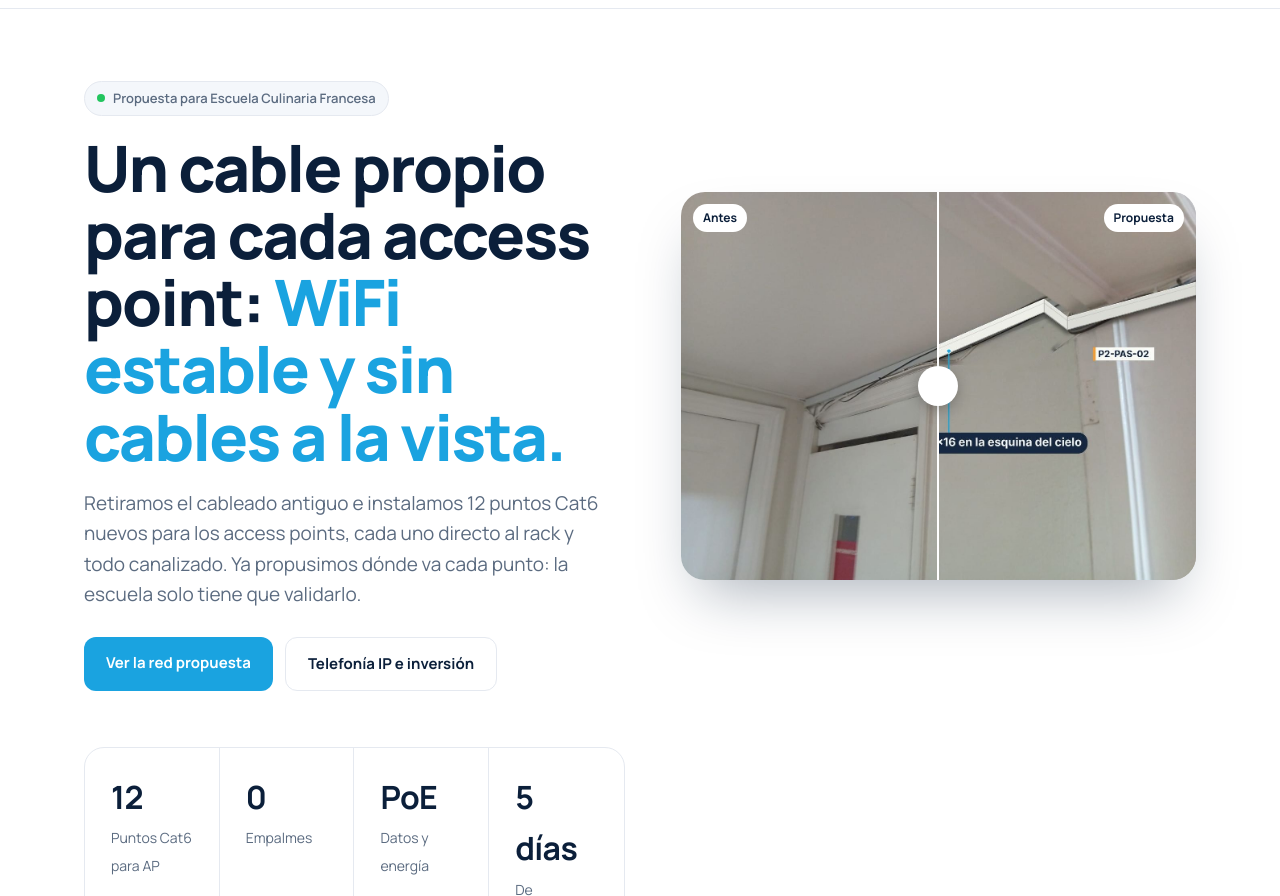
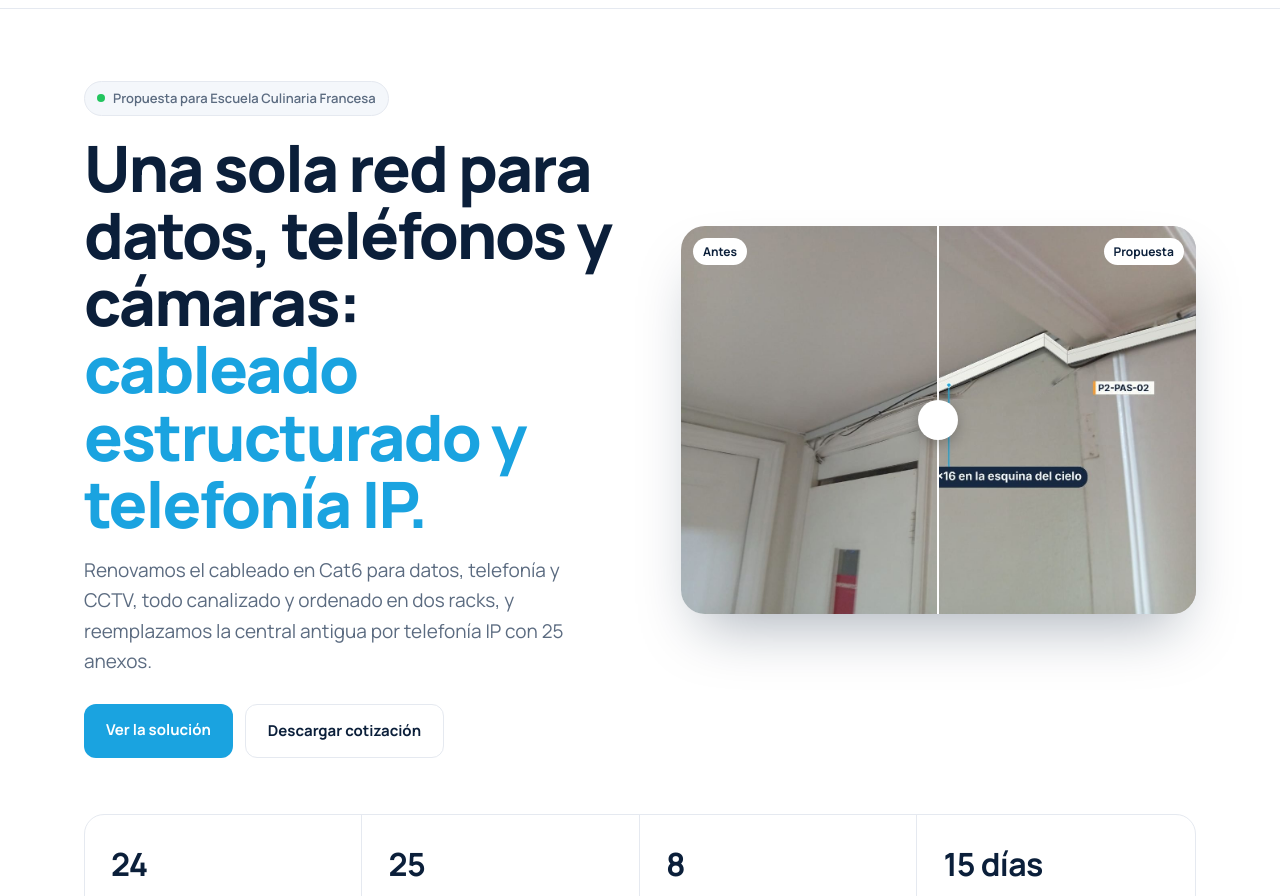
Before and after one commit to jlolandes/nws-portal, a plain HTML site: page escuela-culinaria-francesa/index.html in a window 1280 px wide. Shown: the part 56-952 px from the top of the page. Drawn offline with Linux system fonts and the light colour scheme.

Commit message:
École: página y cotización 05 centradas en cableado estructurado y telefonía IP; retira propuesta anterior
Co-Authored-By: Claude Fable 5.2 <noreply@anthropic.com>
Claude-Session: https://claude.ai/code/session_0111TEJDWpHZBpsofhqah2fu

```diff
--- a/escuela-culinaria-francesa/index.html
+++ b/escuela-culinaria-francesa/index.html
@@ -1,7 +1,7 @@
 <!doctype html><html lang="es"><head><meta charset="utf-8">
 <meta name="viewport" content="width=device-width,initial-scale=1,viewport-fit=cover">
 <meta name="robots" content="noindex,nofollow"><meta name="theme-color" content="#ffffff">
-<title>Escuela Culinaria Francesa · Normalización de cableado · NWS</title>
+<title>Escuela Culinaria Francesa · Cableado estructurado y telefonía IP · NWS</title>
 <link rel="preconnect" href="https://fonts.googleapis.com"><link rel="preconnect" href="https://fonts.gstatic.com" crossorigin>
 <link rel="stylesheet" href="https://fonts.googleapis.com/css2?family=Manrope:wght@400;600;700;800&display=swap">
 <style>.ba{position:relative;overflow:hidden;touch-action:pan-y}
@@ -75,12 +75,12 @@ footer{border-top:1px solid var(--line);padding:40px 0;color:var(--mut);font-siz
 </style></head><body><header class="nav" data-sticky><div class="w"><img src="logo.png" alt="NWS"><a class="c" href="#inversion-ip">Ver inversión</a></div></header>
 <div class="hero"><div class="w">
 <div><span class="pill"><i></i>Propuesta para Escuela Culinaria Francesa</span>
-<h1>Un cable propio para cada access point: <span>WiFi estable y sin cables a la vista.</span></h1>
-<p>Retiramos el cableado antiguo e instalamos 12 puntos Cat6 nuevos para los access points, cada uno directo al rack y todo canalizado. Ya propusimos dónde va cada punto: la escuela solo tiene que validarlo.</p>
-<div class="btns"><a class="b1" href="#red">Ver la red propuesta</a><a class="b2" href="#telefonia">Telefonía IP e inversión</a></div></div>
+<h1>Una sola red para datos, teléfonos y cámaras: <span>cableado estructurado y telefonía IP.</span></h1>
+<p>Renovamos el cableado en Cat6 para datos, telefonía y CCTV, todo canalizado y ordenado en dos racks, y reemplazamos la central antigua por telefonía IP con 25 anexos.</p>
+<div class="btns"><a class="b1" href="#telefonia">Ver la solución</a><a class="b2" href="NWS-COT-ECOLE-2026-05.pdf" target="_blank">Descargar cotización</a></div></div>
 <div class="hi"><div class="ba" style="--p:50%;aspect-ratio:1280/963"><img src="fotos/img/F16_antes.jpg" alt="Pasillo, estado actual"><div class="after"><img src="fotos/img/F16_propuesta.jpg" alt="Pasillo con la propuesta"></div><span class="tg t1">Antes</span><span class="tg t2">Propuesta</span><span class="knob"></span><input type="range" min="0" max="100" value="50" aria-label="Comparar"></div></div>
-</div><div class="w"><div class="kp">
-<div><b>12</b><span>Puntos Cat6 para AP</span></div><div><b>0</b><span>Empalmes</span></div><div><b>PoE</b><span>Datos y energía</span></div><div><b>5 días</b><span>De ejecución</span></div></div></div></div>
+</div><div class="w"><div class="kp" style="grid-column:1/-1">
+<div><b>24</b><span>Puntos de datos Cat6</span></div><div><b>25</b><span>Anexos de telefonía IP</span></div><div><b>8</b><span>Puntos para cámaras</span></div><div><b>15 días</b><span>Hábiles de ejecución</span></div></div></div></div>
 <section class="soft"><div class="w"><div class="ey rv">Diagnóstico</div><h2 class="rv">Lo que encontramos en el recorrido</h2><p class="sub rv">48 fotografías en seis sectores de la escuela.</p>
 <div class="g3"><div class="card rv"><img src="fotos/img/F26_antes.jpg" alt="El nodo en el piso" loading="lazy"><div><span class="badge">Hallazgo</span><b>El nodo en el piso</b><span>Cajas de paso apoyadas en el suelo bajo la escalera, una abierta.</span></div></div><div class="card rv"><img src="fotos/img/F01_antes.jpg" alt="Cables a la vista" loading="lazy"><div><span class="badge">Hallazgo</span><b>Cables a la vista</b><span>Mazos sueltos en fachada, cornisas y escalera.</span></div></div><div class="card rv"><img src="fotos/img/F41_antes.jpg" alt="Datos junto a la energía" loading="lazy"><div><span class="badge">Hallazgo</span><b>Datos junto a la energía</b><span>Cables de red mezclados con ductos de 220 V en el patio.</span></div></div></div></div></section>
 <section id="antes"><div class="w"><div class="ey rv">Antes y después</div><h2 class="rv">Así queda cada sector</h2><p class="sub rv">Desliza sobre cada foto para comparar el estado actual con la propuesta.</p>
@@ -132,20 +132,16 @@ footer{border-top:1px solid var(--line);padding:40px 0;color:var(--mut);font-siz
 <span class="tg t1">Antes</span><span class="tg t2">Propuesta</span><span class="knob"></span>
 <input type="range" min="0" max="100" value="50" aria-label="Comparar Patio y alero"></div>
 <figcaption class="pc"><b>Patio y alero</b><span>Conduit 25 mm solo para datos, separado de 220 V, con caja IP65.</span></figcaption></figure></div></div></section>
-<section id="red"><div class="w"><div class="ey rv">La red nueva</div><h2 class="rv">Ya diseñamos dónde va cada punto</h2>
-<p class="sub rv">12 puntos Cat6 para access points, cada uno con su propio cable hasta el rack de la sala de servidores. Ubicaciones referenciales a validar en terreno.</p>
-<a class="rv plan" href="plano-3d.png" target="_blank"><img src="plano-3d.png" alt="Vista isométrica 3D de la red en los dos pisos" loading="lazy"></a>
-<a class="rv plan" href="plano.png" target="_blank"><img src="plano.png" alt="Plano arquitectónico de la red, 1° y 2° piso" loading="lazy"></a>
-<a class="rv plan" href="topologia.png" target="_blank"><img src="topologia.png" alt="Rack con los 12 cables Cat6 etiquetados hacia cada access point" loading="lazy"></a>
-<a class="rv plan" href="estrella.png" target="_blank"><img src="estrella.png" alt="Red en estrella: cada access point con su cable al rack" loading="lazy"></a>
-<div class="mj rv"><table><tr><th>Aspecto</th><th>Hoy</th><th>Con la red nueva</th></tr><tr><td><b>Velocidad</b></td><td>Cables antiguos con empalmes</td><td>Cat6 nuevo y continuo hasta cada AP</td></tr><tr><td><b>Cuellos de botella</b></td><td>Access points en cables compartidos</td><td>Cada AP con su propio cable y puerto</td></tr><tr><td><b>Energía</b></td><td>Fuentes y enchufes junto a cada equipo</td><td>PoE: datos y energía por el mismo cable</td></tr><tr><td><b>WiFi</b></td><td>Cobertura irregular</td><td>12 puntos en los dos pisos y el patio</td></tr><tr><td><b>Fallas</b></td><td>Cajas abiertas y empalmes</td><td>Un cable continuo por punto, probado</td></tr><tr><td><b>Mantención</b></td><td>Nada identificado</td><td>Etiquetas, plano y planilla de puntos</td></tr></table></div>
-<details class="rv pts"><summary>Ver los 12 puntos con su ubicación</summary><table><tr><th>Código</th><th>Ubicación</th><th>Uso</th></tr><tr><td>AP-01</td><td>Recepción</td><td>Access point interior</td></tr><tr><td>AP-02</td><td>Administración</td><td>Access point interior</td></tr><tr><td>AP-03</td><td>Oficina del chef</td><td>Access point interior</td></tr><tr><td>AP-04</td><td>Cocina taller</td><td>Access point interior</td></tr><tr><td>AP-05</td><td>Hall y escalera</td><td>Access point interior</td></tr><tr><td>AP-06</td><td>Pasillo 1° piso</td><td>Access point interior</td></tr><tr><td>AP-07</td><td>Patio exterior</td><td>Access point exterior</td></tr><tr><td>AP-08</td><td>Oficinas 2° piso</td><td>Access point interior</td></tr><tr><td>AP-09</td><td>Sala 1</td><td>Access point interior</td></tr><tr><td>AP-10</td><td>Sala 2</td><td>Access point interior</td></tr><tr><td>AP-11</td><td>Sala 3</td><td>Access point interior</td></tr><tr><td>AP-12</td><td>Pasillo 2° piso</td><td>Access point interior</td></tr></table></details>
+<section id="red"><div class="w"><div class="ey rv">Cableado estructurado</div><h2 class="rv">Cat6 nuevo para datos, telefonía y cámaras</h2>
+<p class="sub rv">Cada punto con su propio cable hasta el rack, identificado en ambos extremos. Las ubicaciones se validan con la escuela en terreno.</p>
+<div class="g4"><div class="sol rv"><b>24</b><em>Puntos de datos</em><p>Computador y teléfono comparten el mismo punto.</p></div><div class="sol rv"><b>8</b><em>Puntos CCTV</em><p>Cat6 canalizado para las cámaras.</p></div><div class="sol rv"><b>2</b><em>Racks murales</em><p>Uno por piso, con patch panels y PDU.</p></div><div class="sol rv"><b>1</b><em>Enlace entre pisos</em><p>Troncal Cat6 entre los dos racks.</p></div></div>
+<div class="mj rv"><table><tr><th>Aspecto</th><th>Hoy</th><th>Con la red nueva</th></tr><tr><td><b>Velocidad</b></td><td>Cables antiguos con empalmes</td><td>Cat6 nuevo y continuo hasta cada punto</td></tr><tr><td><b>Orden</b></td><td>Cables sueltos y sin identificar</td><td>Dos racks con patch panels y etiquetas</td></tr><tr><td><b>Telefonía</b></td><td>Cableado telefónico aparte</td><td>El teléfono usa el mismo punto que el computador</td></tr><tr><td><b>Cámaras</b></td><td>Puntos por habilitar</td><td>8 puntos Cat6 canalizados</td></tr><tr><td><b>Fallas</b></td><td>Cajas abiertas y empalmes</td><td>Un cable continuo por punto, probado</td></tr><tr><td><b>Mantención</b></td><td>Nada documentado</td><td>Plano as-built y planilla de puntos</td></tr></table></div>
 </div></section>
 <section class="soft"><div class="w"><div class="ey rv">La solución</div><h2 class="rv">Canalización para que nada quede a la vista</h2><p class="sub rv">Bandeja PVC blanca en interior y conduit resistente a UV en exterior, con los datos siempre separados de la energía.</p>
 <div class="g4"><div class="sol rv"><div class="ic"><i style="display:block;width:64px;height:32px;border:2px solid #1aa3e0;border-radius:3px"></i></div><b>100x50</b><em>14 m</em><p>Troncal desde el nodo</p></div><div class="sol rv"><div class="ic"><i style="display:block;width:40px;height:16px;border:2px solid #1aa3e0;border-radius:3px"></i></div><b>40x16</b><em>42 m</em><p>Pasillos, cornisas y escalera</p></div><div class="sol rv"><div class="ic"><i style="display:block;width:22px;height:11px;border:2px solid #1aa3e0;border-radius:3px"></i></div><b>20x10</b><em>40 m</em><p>Bajadas a cada punto</p></div><div class="sol rv"><div class="ic"><i style="display:block;width:26px;height:26px;border:2px solid #1aa3e0;border-radius:50%"></i></div><b>Conduit</b><em>20 m</em><p>Exterior con cajas IP65</p></div></div>
-<div class="tl"><div class="rv"><small>Días 1-2</small><b>Canalización</b><p>Bandejas, conduit exterior y retiro del cableado antiguo.</p></div><div class="rv"><small>Días 3-4</small><b>Cableado Cat6</b><p>Tendido de los 12 cables desde el rack hasta cada access point.</p></div><div class="rv"><small>Día 5</small><b>Entrega</b><p>Terminaciones, etiquetas, pruebas y plano as-built.</p></div></div></div></section>
-<section id="telefonia" class="soft"><div class="w"><div class="ey rv">Nuevo · Telefonía IP y red completa</div><h2 class="rv">Una sola red para datos, teléfonos y cámaras</h2>
-<p class="sub rv">La escuela pidió una solución de telefonía. En vez de reinstalar la central actual y tender una red telefónica aparte, proponemos telefonía IP sobre la misma red Cat6: 25 anexos, 24 puntos de datos y 8 puntos para cámaras.</p>
+<div class="tl"><div class="rv"><small>Días 1-4</small><b>Canalización</b><p>Bandejas, conduit exterior y retiro del cableado antiguo.</p></div><div class="rv"><small>Días 5-9</small><b>Cableado y racks</b><p>Tendido Cat6 de datos y CCTV, racks, patch panels y enlace entre pisos.</p></div><div class="rv"><small>Días 10-13</small><b>Telefonía IP</b><p>Central, switches PoE, UPS y los 25 teléfonos configurados.</p></div><div class="rv"><small>Días 14-15</small><b>Entrega</b><p>Pruebas, capacitación, retiro de la central antigua y plano as-built.</p></div></div></div></div></section>
+<section id="telefonia" class="soft"><div class="w"><div class="ey rv">Telefonía IP</div><h2 class="rv">Central nueva sobre la misma red</h2>
+<p class="sub rv">La escuela pidió una solución de telefonía. En vez de reinstalar la central actual y tender una red telefónica aparte, proponemos telefonía IP sobre la misma red Cat6: 25 anexos que comparten el punto de red del computador.</p>
 <div class="g4"><div class="sol rv"><b>25</b><em>Anexos IP</em><p>Teléfonos de escritorio que comparten el punto de red del computador.</p></div><div class="sol rv"><b>1</b><em>Sola red</em><p>Datos y voz por el mismo cable Cat6, sin cableado multipar.</p></div><div class="sol rv"><b>0</b><em>Licencias anuales</em><p>Central propia, con capacidad hasta 500 anexos.</p></div><div class="sol rv"><b>Mismo</b><em>Número</em><p>La línea actual se conecta a la central nueva.</p></div></div>
 <div class="g2"><figure class="pi rv"><img src="fotos/img/central-nec-actual.jpg" alt="Central telefónica actual de la escuela" loading="lazy" style="width:100%;aspect-ratio:4/5;object-fit:cover"><figcaption class="pc"><b>La central actual</b><span>Equipo análogo/digital de generación anterior, con el cableado telefónico suelto y sin identificar.</span></figcaption></figure>
 <div class="ok rv"><h3>Por qué conviene invertir en tecnología nueva</h3><ul><li><b>Se paga una sola vez.</b> Reinstalar la central antigua obliga a pagar hoy una red telefónica paralela y, más adelante, el reemplazo de la central.</li><li><b>Menos cableado.</b> El teléfono usa el mismo punto que el computador.</li><li><b>Cambios sin obras.</b> Un anexo se mueve enchufando el teléfono en otro punto de red.</li><li><b>Mejor atención.</b> Operadora automática, horarios, grabación y buzón de voz.</li><li><b>Anexo en el celular.</b> Recepción y dirección pueden contestar fuera de su escritorio.</li><li><b>Respaldo.</b> Central y switches con UPS ante cortes de energía.</li></ul></div></div>
@@ -154,7 +150,7 @@ footer{border-top:1px solid var(--line);padding:40px 0;color:var(--mut);font-siz
 <div class="ok rv"><h3>Qué incluye</h3><ul><li>Central telefónica IP Grandstream y 25 teléfonos de escritorio</li><li>2 switches PoE y 2 UPS, uno por rack</li><li>24 puntos de datos Cat6, enlace entre pisos y 2 racks murales</li><li>8 puntos Cat6 canalizados para cámaras</li><li>Configuración completa, puesta en marcha y capacitación</li><li>Retiro de la central y del cableado telefónico antiguos</li></ul><p>15 días hábiles · pago a 30 días · validez hasta el 16-12-2026. No incluye el servicio mensual de líneas ni cámaras.</p></div></div>
 </div></section>
 <section id="inversion"><div class="w"><div class="ey rv">Documentos</div><h2 class="rv">Video y documentos de la propuesta</h2>
-<div class="docs"><video class="rv" src="NWS_Video_ECOLE_Telefonia.mp4" controls preload="metadata" playsinline poster="video-poster.jpg"></video><div class="dl rv"><a href="NWS-COT-ECOLE-2026-05.pdf" target="_blank"><div><b>Cotización NWS-COT-ECOLE-2026-05</b><small>PDF · red de datos, telefonía IP y CCTV</small></div><i>→</i></a><a href="Propuesta-Red-Nueva-ECOLE.pdf" target="_blank"><div><b>Propuesta técnica</b><small>PDF · plano 3D, plano, rack y mejoras</small></div><i>→</i></a><a href="Informe-Levantamiento-ECOLE.pdf" target="_blank"><div><b>Informe de levantamiento</b><small>PDF · diagnóstico con fotos</small></div><i>→</i></a></div></div></div></section>
+<div class="docs"><video class="rv" src="NWS_Video_ECOLE_Telefonia.mp4" controls preload="metadata" playsinline poster="video-poster.jpg"></video><div class="dl rv"><a href="NWS-COT-ECOLE-2026-05.pdf" target="_blank"><div><b>Cotización NWS-COT-ECOLE-2026-05</b><small>PDF · red de datos, telefonía IP y CCTV</small></div><i>→</i></a><a href="Informe-Levantamiento-ECOLE.pdf" target="_blank"><div><b>Informe de levantamiento</b><small>PDF · diagnóstico con fotos</small></div><i>→</i></a></div></div></div></section>
 <footer><div class="w"><img src="logo.png" alt="NWS"><span>Jerry Lolandes · Jefe de Proyecto · NetWatch Solutions SpA · <a href="https://www.nws.cl">www.nws.cl</a></span></div></footer><script>
 (function(){
  var io='IntersectionObserver' in window?new IntersectionObserver(function(es){es.forEach(function(e){if(e.isIntersecting){e.target.classList.add('on');io.unobserve(e.target)}})},{threshold:.1}):null;
```
Also changed, not shown: 1 other file.
